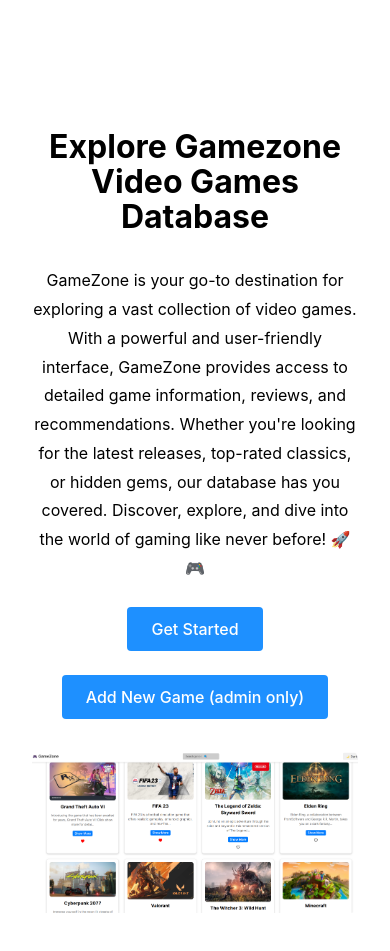
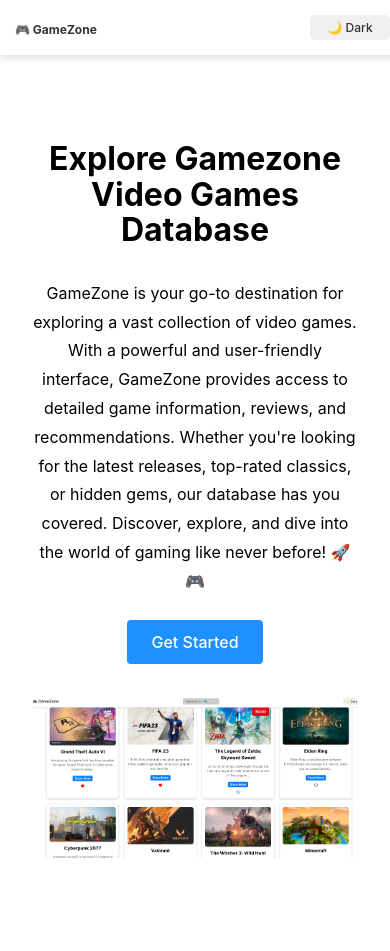
Before and after one commit to Hossain86/GameZone, a React (Vite) app: page / in a window 390 px wide. After the commit the page ends 914 px from the top, so only its background shows below. Built offline with nearby package versions, Linux system fonts and the light colour scheme.

Commit message:
New comit 3

```diff
--- a/src/App.css
+++ b/src/App.css
@@ -2,10 +2,22 @@
 body {
   background-color: white; /* Or any light color */
   color: black;
+  margin: 0px 0px;
+  padding: 0px;
 }
+
 .app-container {
+  flex-wrap: wrap; /* ✅ Allows items to adjust */
+  justify-content: center;
+  margin: 0px 0px;
+  padding: 0px;
+}
+.Game-container{
   display: flex;
   flex-wrap: wrap; /* ✅ Allows items to adjust */
   justify-content: center; /* ✅ Centers content */
   gap: 10px;
+  margin: 0% 0%;
+  padding: 0px;
+  width: 100vw;
 }
--- a/src/App.tsx
+++ b/src/App.tsx
@@ -5,10 +5,8 @@
 import GameDetails from "./assets/components/fastpractice/GameDetails";
 import { BrowserRouter as Router, Routes, Route } from "react-router-dom";
 import Layout from "./assets/components/fastpractice/Layout";
-
-// Import your new LandingPage
 import LandingPage from "./assets/components/LandingPage/LandingPage";
-import AddGame from "./assets/components/AddGame/AddGame";
+import GeneresIntro from "./assets/components/fastpractice/GeneresIntro";
 
 function App() {
   const [filteredGames, setFilteredGames] = useState(gameData);
@@ -16,29 +14,32 @@
   return (
     <Router>
       <Routes>
-        {/* 1. Landing Page at "/" */}
         <Route path="/" element={<LandingPage />} />
 
-        {/* 2. Games route at "/games" using Layout */}
         <Route
           path="/game"
-          element={<Layout games={gameData} setFilteredGames={setFilteredGames} />}
+          element={
+            <Layout games={gameData} setFilteredGames={setFilteredGames} />
+          }
         >
           {/* Nested index route for "/games" */}
           <Route
             index
             element={
               <div className="app-container">
-                {filteredGames.map((game) => (
-                  <Block key={game.id} {...game} />
-                ))}
+                <GeneresIntro />
+                <div className="Game-container">
+                  {filteredGames.map((game) => (
+                    <Block key={game.id} {...game} />
+                  ))}
+                </div>
               </div>
             }
           />
           {/* Game details at "/games/:id" */}
           <Route path=":id" element={<GameDetails games={gameData} />} />
         </Route>
-        <Route path="/add-game" element={<AddGame />} />
+        {/* <Route path="/add-game" element={<AddGame />} /> */}
       </Routes>
     </Router>
   );
--- a/src/assets/components/AddGame/AddGame.tsx
+++ /dev/null
@@ -1,61 +0,0 @@
-import { useState } from "react";
-import { useNavigate } from "react-router-dom";
-import gameData from "../fastpractice/gameData"; // Import current gameData
-
-const AddGame = () => {
-  const navigate = useNavigate();
-  const [newGame, setNewGame] = useState({
-    id: Date.now(), // Generate a unique ID
-    imgsrc: "",
-    heading: "",
-    description: "",
-    details: "",
-    releaseDate: "",
-    developer: "",
-    publisher: "",
-    genres: "",
-    systemRequirements: "",
-    platforms: "",
-    youtubeGameplay: "",
-  });
-
-  const handleChange = (e: React.ChangeEvent<HTMLInputElement | HTMLTextAreaElement>) => {
-    setNewGame({ ...newGame, [e.target.name]: e.target.value });
-  };
-
-  const handleSubmit = () => {
-    // Convert genres and platforms to arrays
-    const formattedGame = {
-      ...newGame,
-      genres: newGame.genres.split(",").map((g) => g.trim()),
-      platforms: newGame.platforms.split(",").map((p) => p.trim()),
-    };
-
-    // Save new game data to localStorage
-    const updatedGameData = [...gameData, formattedGame];
-    localStorage.setItem("gameData", JSON.stringify(updatedGameData));
-
-    // Navigate back to homepage
-    navigate("/");
-  };
-
-  return (
-    <div>
-      <h2>Add a New Game</h2>
-      <input type="text" name="heading" placeholder="Game Name" onChange={handleChange} />
-      <input type="text" name="imgsrc" placeholder="Image URL" onChange={handleChange} />
-      <textarea name="description" placeholder="Short Description" onChange={handleChange} />
-      <textarea name="details" placeholder="Game Details" onChange={handleChange} />
-      <input type="text" name="releaseDate" placeholder="Release Date" onChange={handleChange} />
-      <input type="text" name="developer" placeholder="Developer" onChange={handleChange} />
-      <input type="text" name="publisher" placeholder="Publisher" onChange={handleChange} />
-      <input type="text" name="genres" placeholder="Genres (comma-separated)" onChange={handleChange} />
-      <input type="text" name="systemRequirements" placeholder="System Requirements" onChange={handleChange} />
-      <input type="text" name="platforms" placeholder="Platforms (comma-separated)" onChange={handleChange} />
-      <input type="text" name="youtubeGameplay" placeholder="YouTube Gameplay URL" onChange={handleChange} />
-      <button onClick={handleSubmit}>Add Game</button>
-    </div>
-  );
-};
-
-export default AddGame;
--- a/src/assets/components/LandingPage/LandingPage.module.css
+++ b/src/assets/components/LandingPage/LandingPage.module.css
@@ -1,3 +1,4 @@
+
 .landingSection {
   top: 0;
   right: 0;
@@ -44,6 +45,75 @@
   border-radius: 8px;
 }
 
+/* 🌟 Sticky Navbar */
+.navbarcontainer {
+  position: fixed;
+  top: 0;
+  left: 0;
+  width: 100%;
+  background-color: var(--nav-bg);
+  color: var(--nav-text);
+  display: flex;
+  justify-content: space-between;
+  align-items: center;
+  padding: 12px 20px;
+  box-shadow: 0 4px 6px rgba(0, 0, 0, 0.1);
+  z-index: 1000;
+}
+
+/* 🎮 Logo */
+.logo {
+  font-size: 20px;
+  font-weight: bold;
+  text-decoration: none;
+  color: inherit;
+  margin-left: 10px;
+}
+
+/* 🌙 Dark Mode Toggle */
+.darkmodetoggle {
+  background-color: var(--button-bg);
+  color: var(--button-text);
+  border: none;
+  padding: 8px 14px;
+  cursor: pointer;
+  border-radius: 5px;
+  margin-right: 30px;
+}
+
+/* 🌓 Dark Mode */
+:root {
+  --nav-bg: #ffffff;
+  --nav-text: #333;
+  --button-bg: #f0f0f0;
+  --button-text: #333;
+  --body-bg: #ffffff;
+  --body-text: #000000;
+}
+
+.darkmode {
+  --nav-bg: #333;
+  --nav-text: #ffffff;
+  --button-bg: #555;
+  --button-text: #ffffff;
+  --body-bg: #121212;
+  --body-text: #ffffff;
+}
+@media (max-width: 450px){
+  .navbarcontainer{
+    padding: 15px 5px;
+  }
+  .logo {
+    font-size: 12px;
+  }
+  .darkmodetoggle {
+    padding: 0px 0px;
+    font-size: 12px;
+    width: 80px;
+    margin-right: 5px;
+    height: 25px;
+  }
+}
 /* Responsive */
 @media (max-width: 768px) {
   .landingSection {
--- a/src/assets/components/LandingPage/LandingPage.tsx
+++ b/src/assets/components/LandingPage/LandingPage.tsx
@@ -1,39 +1,69 @@
-import React from "react";
+import React, { useEffect, useState } from "react";
 import styles from "./LandingPage.module.css";
-import { useNavigate } from "react-router-dom";
+import { Link, useNavigate } from "react-router-dom";
 
 const LandingPage: React.FC = () => {
   const navigate = useNavigate();
+  const [darkMode, setDarkMode] = useState<boolean>(
+    localStorage.getItem("darkMode") === "true"
+  );
+  useEffect(() => {
+    if (darkMode) {
+      document.body.classList.add("dark-mode");
+    } else {
+      document.body.classList.remove("dark-mode");
+    }
+    localStorage.setItem("darkMode", darkMode.toString());
+  }, [darkMode]);
   return (
-    <section className={styles.landingSection}>
+    <div className={styles.LandingPageContainer}>
+      <nav className={styles.navbarcontainer}>
+        <div className={styles.navleft}>
+          <Link to="/" className={styles.logo}>
+            🎮 GameZone
+          </Link>
+        </div>
+
+        {/* Dark Mode Toggle */}
+        <button
+          className={styles.darkmodetoggle}
+          onClick={() => setDarkMode(!darkMode)}
+        >
+          {darkMode ? "☀️ Light" : "🌙 Dark"}
+        </button>
+      </nav>
+
+      {/* Landing Page Section */}
+      <div className={styles.landingSection}>
         <div className={styles.content}>
           <h1 className={styles.gameheader}>
             Explore Gamezone Video Games Database
           </h1>
           <p className={styles.gamedetails}>
-          GameZone is your go-to destination for exploring a vast collection of
-          video games. With a powerful and user-friendly interface, GameZone
-          provides access to detailed game information, reviews, and
+            GameZone is your go-to destination for exploring a vast collection
+            of video games. With a powerful and user-friendly interface,
+            GameZone provides access to detailed game information, reviews, and
             recommendations. Whether you're looking for the latest releases,
             top-rated classics, or hidden gems, our database has you covered.
             Discover, explore, and dive into the world of gaming like never
             before! 🚀🎮
           </p>
-        <button className={styles.ctaButton} onClick={() => navigate("/game")}>
+          <button
+            className={styles.ctaButton}
+            onClick={() => navigate("/game")}
+          >
             Get Started
-        </button><br /><br />
-        <button className={styles.ctaButton} onClick={() => navigate("/add-game")}>Add New Game (admin only)</button>
-
+          </button>
         </div>
         <div className={styles.imageContainer}>
-        {/* Replace the src with your own image path or URL */}
           <img /*https://rawg.io/assets/images/cover.117cc320ec2800b9b12092ca23d6e86d.png */
             src="/image.png"
             alt="RAWG Preview"
             className={styles.heroImage}
           />
         </div>
-    </section>
+      </div>
+    </div>
   );
 };
 
--- /dev/null
+++ b/src/assets/components/fastpractice/GeneresIntro.css
@@ -0,0 +1,16 @@
+.intro-container {
+  display: block;
+  text-align: center;
+  margin-bottom: 20px;
+  padding: 15px;
+  background-color: #fff;
+  border-radius: 8px;
+}
+
+.intro-container h1 {
+  color: #333;
+}
+
+.intro-container p {
+  color: #666;
+}
--- /dev/null
+++ b/src/assets/components/fastpractice/GeneresIntro.tsx
@@ -0,0 +1,14 @@
+import "./GeneresIntro.css";
+
+function GeneresIntro() {
+  return (
+    <div className="intro-container">
+      <h2>Welcome to the Game Section 🎮</h2>
+      <p>Here, you can explore different games and their details.</p>
+
+
+    </div>
+  );
+}
+
+export default GeneresIntro;
```
Also changed, not shown: src/assets/components/fastpractice/GameDetails.tsx (+0 -29 lines). Lines whose indentation alone changed are shown as unchanged.
